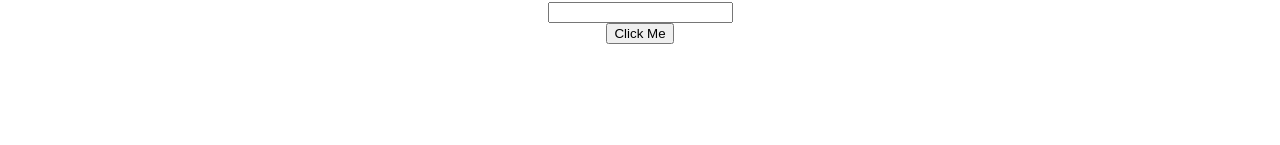
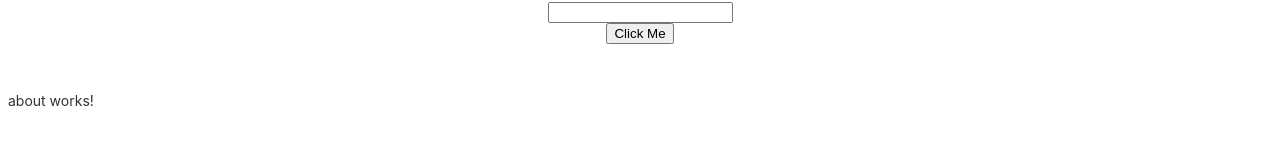
Before and after one commit to mobinbarmar/Providers-fullstack, an Angular app in the folder frontend/mean-stack-agency/: page / in a window 1280 px wide. Shown: the part 171-316 px from the top of the page. Built offline with nearby package versions, Linux system fonts and the light colour scheme.

Commit message:
some features added

```diff
--- /dev/null
+++ b/frontend/mean-stack-agency/src/app/about/about.component.html
@@ -0,0 +1 @@
+<p>about works!</p>
--- /dev/null
+++ b/frontend/mean-stack-agency/src/app/about/about.component.ts
@@ -0,0 +1,15 @@
+import { Component, OnInit } from '@angular/core';
+
+@Component({
+  selector: 'app-about',
+  templateUrl: './about.component.html',
+  styleUrls: ['./about.component.css']
+})
+export class AboutComponent implements OnInit {
+
+  constructor() { }
+
+  ngOnInit(): void {
+  }
+
+}
--- a/frontend/mean-stack-agency/src/app/app.component.html
+++ b/frontend/mean-stack-agency/src/app/app.component.html
@@ -31,5 +31,6 @@
 
 </div>
 
+<app-about></app-about>
 
 <router-outlet></router-outlet>
--- a/frontend/mean-stack-agency/src/app/app.module.ts
+++ b/frontend/mean-stack-agency/src/app/app.module.ts
@@ -4,15 +4,17 @@ import { FormsModule } from '@angular/forms';
 
 import { AppRoutingModule } from './app-routing.module';
 import { AppComponent } from './app.component';
+import { AboutModule } from '../app/about/about.module';
 
 @NgModule({
   declarations: [
-    AppComponent
+    AppComponent,
   ],
   imports: [
     BrowserModule,
     AppRoutingModule,
-    FormsModule
+    FormsModule,
+    AboutModule
   ],
   providers: [],
   bootstrap: [AppComponent]
```
Also changed, not shown: frontend/mean-stack-agency/src/app/about/about.module.ts (added, +16 -0 lines), frontend/mean-stack-agency/src/app/about/about.component.css (added), 1 other file (tests, documents, lock files or other folders).
